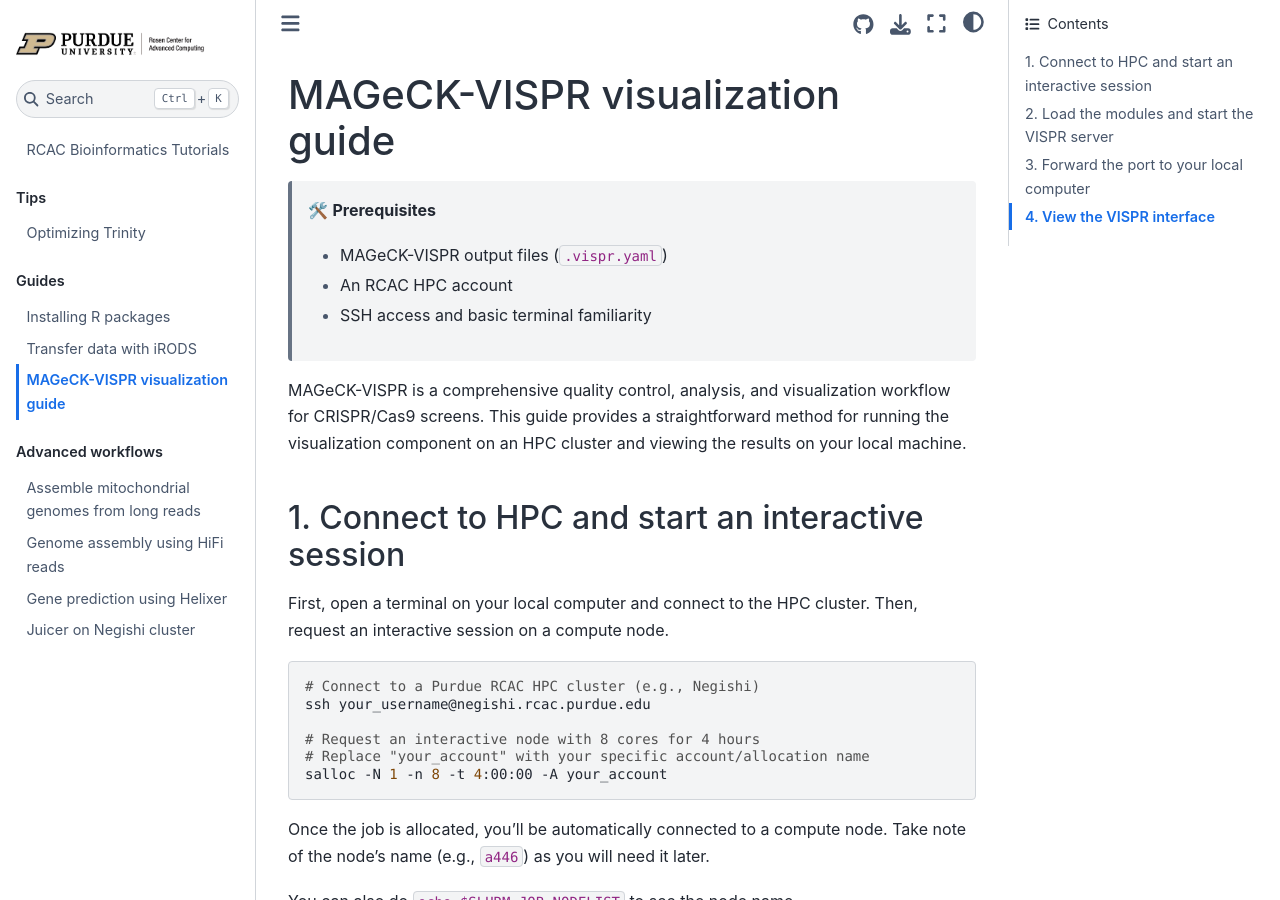
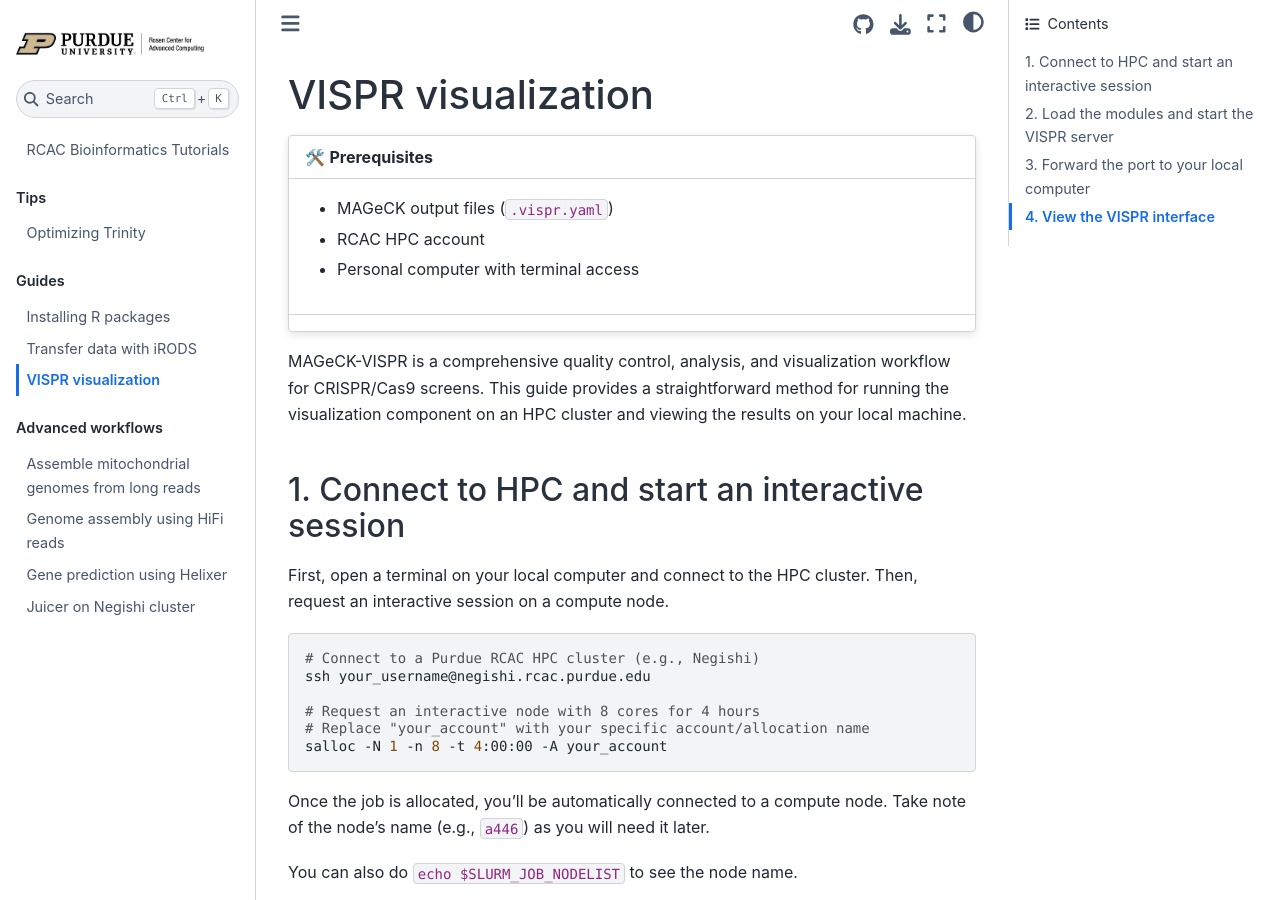
Before and after one commit to aseetharam/rcac-bioinformatics, a Jupyter Book: the page built from docs/vispr.md, in a window 1280 px wide and 900 px high. Built offline with Jupyter Book 1.0.4 settings and Sphinx 7.4.7 and the Sphinx Book theme 1.1.4, drawn with Linux system fonts in a browser that asks for light colours.

```diff
--- a/docs/vispr.md
+++ b/docs/vispr.md
@@ -1,9 +1,16 @@
-# MAGeCK-VISPR visualization guide
+# VISPR visualization
 
-> 🛠️ **Prerequisites**
-> - MAGeCK-VISPR output files (`.vispr.yaml`)
-> - An RCAC HPC account
-> - SSH access and basic terminal familiarity
+>
+
+
+:::{card}
+🛠️ **Prerequisites**
+^^^
+- MAGeCK output files (`.vispr.yaml`)
+- RCAC HPC account
+- Personal computer with terminal access
++++
+:::
 
 
 MAGeCK-VISPR is a comprehensive quality control, analysis, and visualization workflow for CRISPR/Cas9 screens. This guide provides a straightforward method for running the visualization component on an HPC cluster and viewing the results on your local machine.
```
